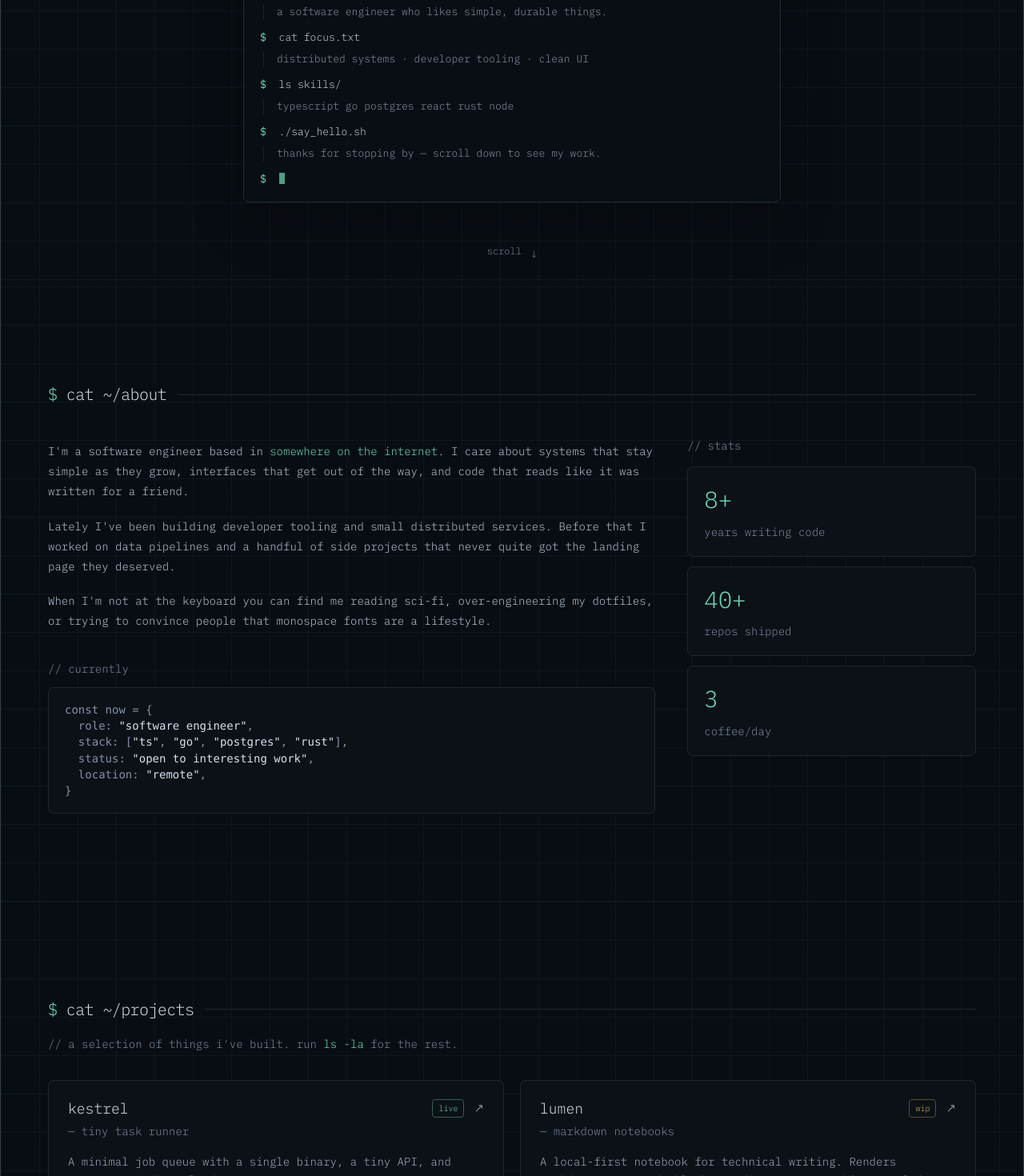
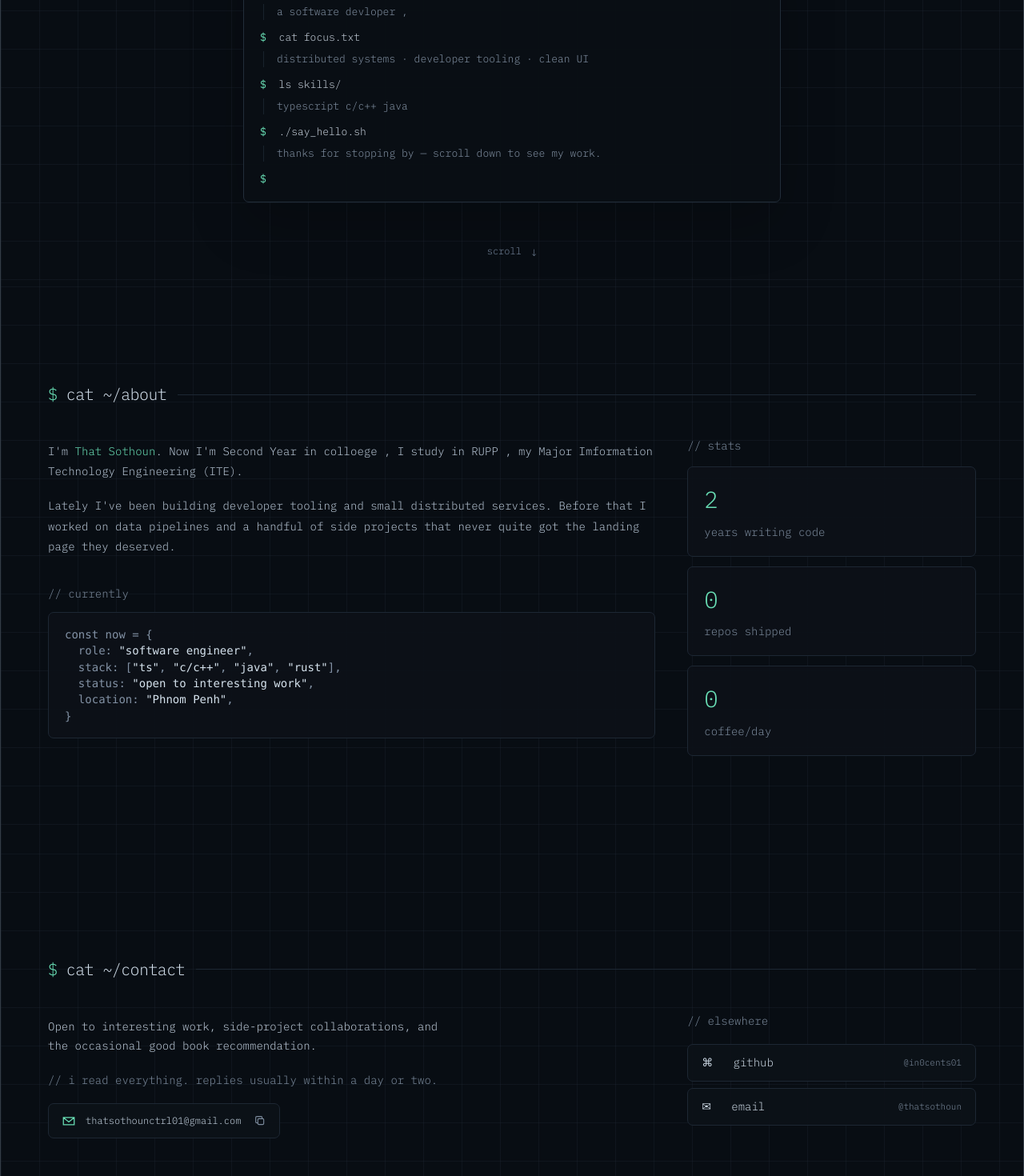
Before and after one commit to in0cents01/.dots, a React (Vite) app: page / in a window 1280 px wide. Shown: the part 540-2010 px from the top of the page at 80% size. Built offline with nearby package versions, Linux system fonts and the light colour scheme.

Commit message:
Update UI

```diff
--- a/src/App.tsx
+++ b/src/App.tsx
@@ -98,7 +98,7 @@ function App() {
         <section className="hero grid-bg" id="top">
           <div className="hero-content">
             <p className="eyebrow">
-              <span className="status-dot" /> hello, world
+              <span className="status-dot" /> hello ,
             </p>
             <h1>
               i build <span>software</span>
@@ -106,7 +106,7 @@ function App() {
               that stays out of the way.
             </h1>
             <p className="hero-subtitle">
-              software engineer · distributed systems · developer
+              software developer· distributed systems · developer
               <br className="desktop-break" /> tooling · clean UI
             </p>
 
@@ -124,7 +124,7 @@ function App() {
                   <p>
                     <b>$</b> whoami
                   </p>
-                  <div>a software engineer who likes simple, durable things.</div>
+                  <div>a software devloper  , </div>
                 </div>
                 <div className="command">
                   <p>
@@ -136,7 +136,7 @@ function App() {
                   <p>
                     <b>$</b> ls skills/
                   </p>
-                  <div>typescript go postgres react rust node</div>
+                  <div>typescript c/c++ java </div>
                 </div>
                 <div className="command">
                   <p>
@@ -160,28 +160,22 @@ function App() {
           <div className="about-grid">
             <div className="about-copy">
               <p>
-                I&apos;m a software engineer based in <em>somewhere on the internet</em>. I care
-                about systems that stay simple as they grow, interfaces that get out of the way, and
-                code that reads like it was written for a friend.
+                I&apos;m  <em>That Sothoun</em>. Now I'm Second Year in colloege  , I study in RUPP  , my Major  Imformation Technology Engineering (ITE).
               </p>
               <p>
                 Lately I&apos;ve been building developer tooling and small distributed services.
                 Before that I worked on data pipelines and a handful of side projects that never
                 quite got the landing page they deserved.
               </p>
-              <p>
-                When I&apos;m not at the keyboard you can find me reading sci-fi, over-engineering
-                my dotfiles, or trying to convince people that monospace fonts are a lifestyle.
-              </p>
               <p className="comment">// currently</p>
               <pre>
                 <code>
                   <span>const</span> now = {"{\n"}
                   {"  "}role: <b>&quot;software engineer&quot;</b>,{"\n"}
-                  {"  "}stack: [<b>&quot;ts&quot;</b>, <b>&quot;go&quot;</b>,{" "}
-                  <b>&quot;postgres&quot;</b>, <b>&quot;rust&quot;</b>],{"\n"}
+                  {"  "}stack: [<b>&quot;ts&quot;</b>, <b>&quot;c/c++&quot;</b>,{" "}
+                  <b>&quot;java&quot;</b>, <b>&quot;rust&quot;</b>],{"\n"}
                   {"  "}status: <b>&quot;open to interesting work&quot;</b>,{"\n"}
-                  {"  "}location: <b>&quot;remote&quot;</b>,{"\n"}
+                  {"  "}location: <b>&quot;Phnom Penh&quot;</b>,{"\n"}
                   {"}"}
                 </code>
               </pre>
@@ -189,22 +183,22 @@ function App() {
             <aside className="stats">
               <p className="comment">// stats</p>
               <div className="stat-card">
-                <strong>8+</strong>
+                <strong>2</strong>
                 <span>years writing code</span>
               </div>
               <div className="stat-card">
-                <strong>40+</strong>
+                <strong>0</strong>
                 <span>repos shipped</span>
               </div>
               <div className="stat-card">
-                <strong>3</strong>
+                <strong>0</strong>
                 <span>coffee/day</span>
               </div>
             </aside>
           </div>
         </section>
 
-        <section className="section projects-section grid-bg" id="projects">
+        {/* <section className="section projects-section grid-bg" id="projects">
           <SectionTitle>projects</SectionTitle>
           <p className="section-intro">
             // a selection of things i&apos;ve built. run <span>ls -la</span> for the rest.
@@ -233,7 +227,7 @@ function App() {
               </a>
             ))}
           </div>
-        </section>
+        </section> */}
 
         <section className="section contact-section grid-bg" id="contact">
           <SectionTitle>contact</SectionTitle>
@@ -248,7 +242,7 @@ function App() {
                 <svg viewBox="0 0 24 24" aria-hidden="true">
                   <path d="M3 6.5h18v12H3zM3.5 7l8.5 7 8.5-7" />
                 </svg>
-                {copied ? "copied to clipboard" : "hello@alexmorgan.dev"}
+                {copied ? "copied to clipboard" : "thatsothounctrl01@gmail.com"}
                 <svg className="copy-icon" viewBox="0 0 24 24" aria-hidden="true">
                   <rect x="8" y="8" width="11" height="11" rx="2" />
                   <path d="M16 8V6a2 2 0 0 0-2-2H6a2 2 0 0 0-2 2v8a2 2 0 0 0 2 2h2" />
@@ -257,18 +251,14 @@ function App() {
             </div>
             <div className="socials">
               <p className="comment">// elsewhere</p>
-              <a href="https://github.com" target="_blank" rel="noreferrer">
+              <a href="https://github.com/in0cents01" target="_blank" rel="noreferrer">
                 <span>⌘ &nbsp; github</span>
-                <small>@alexmorgan</small>
+                <small>@in0cents01</small>
               </a>
-              <a href="https://x.com" target="_blank" rel="noreferrer">
-                <span>𝕏 &nbsp; twitter</span>
-                <small>@alexmorgan</small>
-              </a>
-              <a href="mailto:hello@alexmorgan.dev">
-                <span>✉ &nbsp; email</span>
-                <small>hello@alexmorgan.dev</small>
-              </a>
+              <a href="mailto:thatsothounctrl01@gmail.com">
+               <span>✉ &nbsp; email</span>
+                <small>@thatsothoun</small>
+                </a>
             </div>
           </div>
         </section>
```
